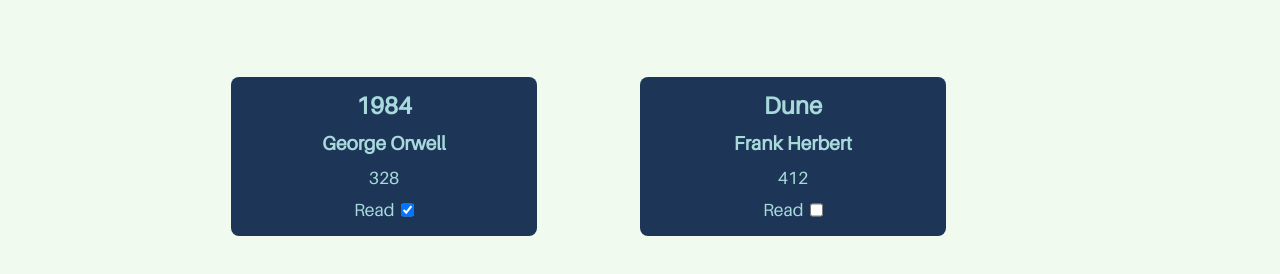
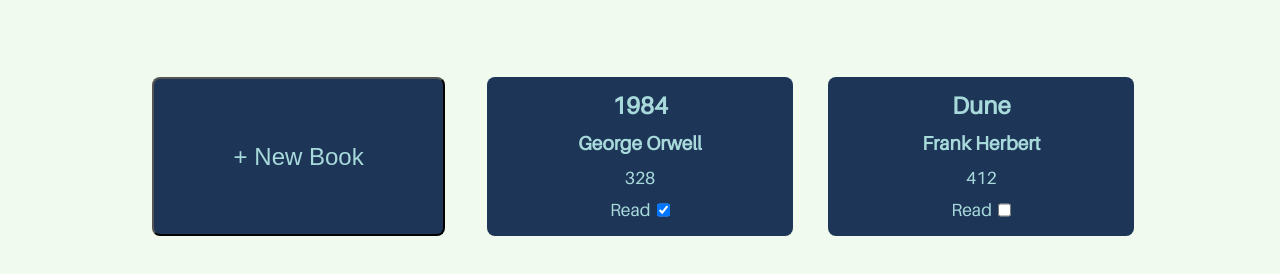
Before and after one commit to ZohairGandhi/library, a plain HTML site: page index.html in a window 1280 px wide. Shown: the part 106-380 px from the top of the page. Drawn offline with Linux system fonts and the light colour scheme.

Commit message:
Add new book btn & change grid-temp-col to fr unit

```diff
--- a/index.html
+++ b/index.html
@@ -9,7 +9,9 @@
   <body>
     <h1 class="header">Library</h1>
 
-    <div class="cards-sec"></div>
+    <div class="cards-sec">
+      <button id="add-btn"><p>+ New Book</p></button>
+    </div>
 
     <script src="script.js"></script>
   </body>
--- a/style.css
+++ b/style.css
@@ -32,17 +32,22 @@
   width: 80%;
   align-self: center;
   display: grid;
-  grid-template-columns: repeat(3, auto);
+  grid-template-columns: repeat(3, 1fr);
   justify-content: space-evenly;
+  justify-items: center;
 }
 
-.card {
+.card,
+#add-btn {
   width: 30ch;
   border-radius: 8px;
   padding: 1rem 0;
   background-color: #1d3557;
   color: #a8dadc;
   font-size: 1.1rem;
+}
+
+.card {
   display: flex;
   flex-direction: column;
   justify-content: space-evenly;
@@ -67,3 +72,7 @@
   display: flex;
   gap: 0.4rem;
 }
+
+#add-btn p {
+  font-size: 1.5rem;
+}
```
